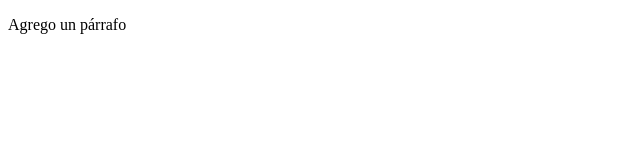
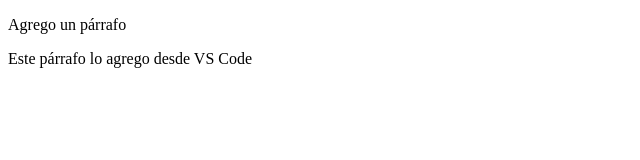
Before and after one commit to MatiasToscano/ProyectoGitDesdeVSCode, a plain HTML site: page index.html in a window 1280 px wide. Shown: the whole page, without its empty margins (0-640 px from the left). Drawn offline with Linux system fonts and the light colour scheme.

Commit message:
Agrego párrafo VS Code

```diff
--- a/index.html
+++ b/index.html
@@ -8,5 +8,6 @@
 </head>
 <body>
      <p>Agrego un párrafo</p>
+     <p>Este párrafo lo agrego desde VS Code</p>
 </body>
 </html>
```
